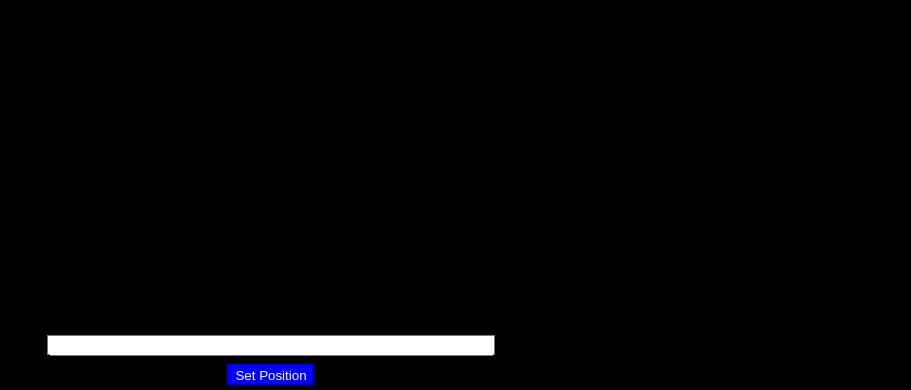
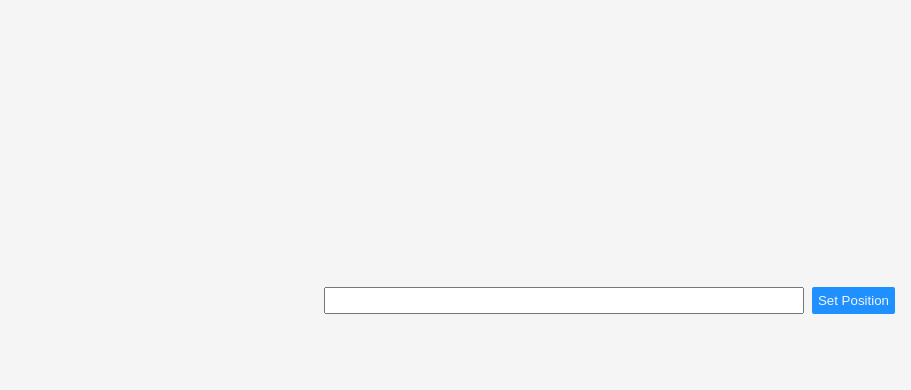
Before and after one commit to Bdeering1/Lucida, a plain HTML site: page index.html in a window 1280 px wide. Shown: the part 470-860 px from the top of the page, without its empty margins (369-1280 px from the left). After the commit the page ends 800 px from the top, so only its background shows below. Drawn offline with Linux system fonts and the light colour scheme; a web font is replaced by a local one.

Commit message:
Styling and html improvements

```diff
--- a/index.html
+++ b/index.html
@@ -9,15 +9,19 @@
 </head>
 <body>
     <header>
-        <h3> Lucida </h3>
+        <h3 class="main-title">Lucida</h3>
     </header>
 
-    <div id="BoardDiv"> <p id=boardText>(board goes here)</p> </div>
+    <main>
+        <div id="board">
+            <p class="board-text">(board goes here)</p>
+        </div>
 
-    <div id="ParentDiv">
-        <div id="FenInDiv"> <input type="text" id="fenIn"/> </div>
-        <div id=SetFenDiv> <button type="button" id="setFen">Set Position</button> </div>
-    </div>
+        <div class="fen-wrapper">
+            <input type="text" class="fen-input"/>
+            <button type="button" class="set-fen">Set Position</button>
+        </div>
+    </main>
 
     <script src="framework/jquery-3.5.1.min.js"></script>
     <script src="include/defs.js"></script>
--- a/styles.css
+++ b/styles.css
@@ -1,4 +1,22 @@
-h3 {
+*,
+*::before,
+*::after {
+    box-sizing: border-box;
+}
+:root {
+  --inner-height: calc(100vh - calc(100vh - 100%));
+}
+html {
+  height: var(--inner-height);
+}
+body {
+  height: 100%;
+  margin: 0;
+  padding: 16px;
+  background: whitesmoke;
+}
+
+.main-title {
     position: absolute;
     margin: auto;
     top: 50%;
@@ -7,79 +25,41 @@ h3 {
 
     font-family: "Rouge Script";
     font-size: 96px;
-    color: BLUE;
+    color: dodgerblue;
 }
 
-body {
-    background-color: BLACK;
-}
-
-#BoardDiv {
+#board {
     width: 800px;
     height: 800px;
     display: none;
+    /* display: flex;
+    justify-content: center;
+    align-items: center; */
 
     position: absolute;
     margin: auto;
     top: 50%;
     left: 50%;
     transform: translateX(-50%) translateY(-50%);
-
-    background-color: WHITE;
+    background: white;
 }
 
-#boardText {
+.fen-wrapper {
+    width: calc(100% - 32px);
     position: absolute;
-    top: 50%;
-    left: 50%;
-    transform: translateX(-50%) translateY(-50%);
-
-    color: BLACK;
+    bottom: 16px;
+    display: flex;
+    justify-content: end;
 }
-
-#ParentDiv {
-    width: 440px;
-    height: 60px;
-    left: 50%;
-    top: 100%;
-    position: absolute;
-    transform: translateX(-50%);
-
-    /*background-color: PURPLE;*/
+.fen-input {
+    width: 480px;
+    padding: 0 8px;
+    margin-right: 8px;
 }
-
-#FenInDiv {
-    width: 440px;
-    height: 50%;
-    display: inline-block;
-
-    color: BLUE;
-    /*background-color: RED;*/
+.set-fen {
+    padding: 6px;
+    background: dodgerblue;
+    color: whitesmoke;
+    border: none;
+    border-radius: 2px;
 }
-#SetFenDiv {
-    width: 440px;
-    height: 50%;
-    display: inline-block;
-
-    /*background-color: YELLOW;*/
-}
-
-#fenIn {
-    width: 100%;
-    top: 50%;
-    left: 50%;
-    margin: auto;
-    position: relative;
-    transform: translateX(-50%) translateY(-50%);
-}
-#setFen {
-    top: 50%;
-    left: 50%;
-    margin: auto;
-    position: relative;
-    transform: translateX(-50%) translateY(-50%);
-
-    color: WHITE;
-    background-color: BLUE;
-    border-color: BLUE;
-}
```
Also changed, not shown: test/debug.html (+11 -7 lines).
